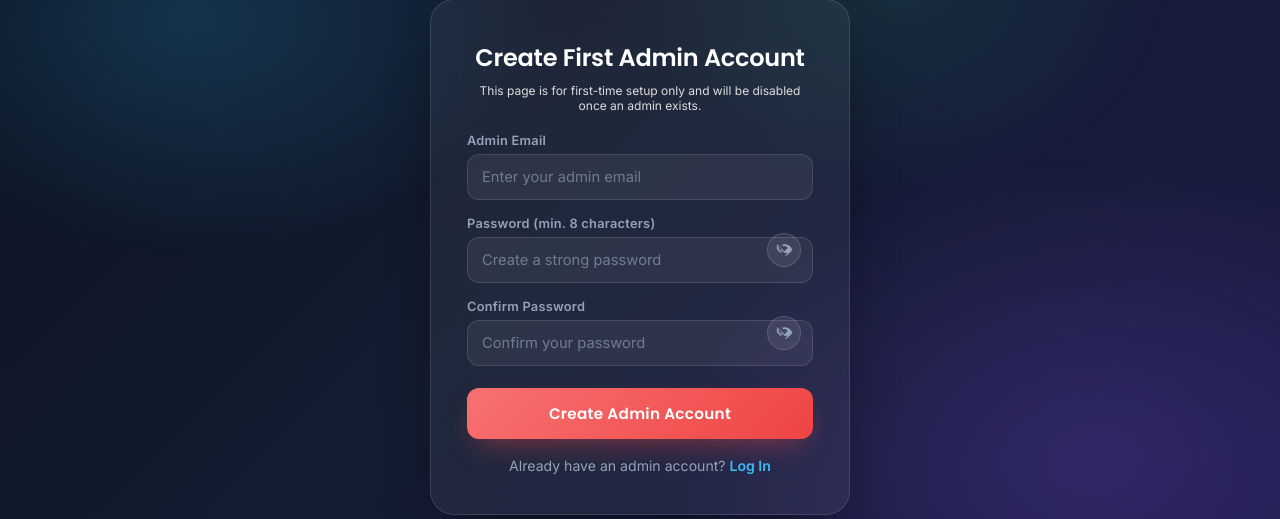
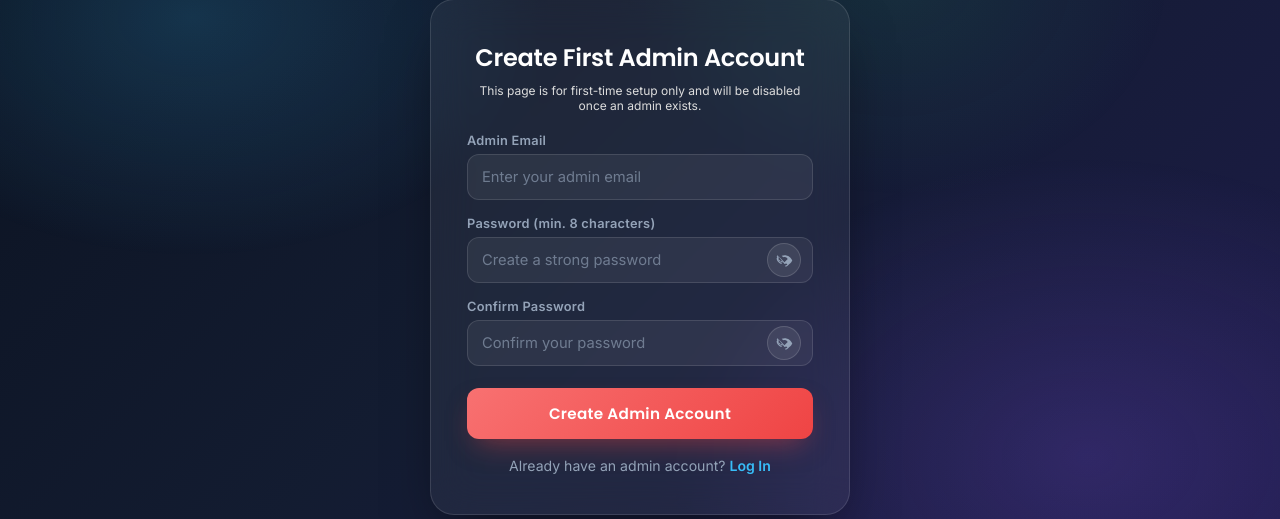
Before and after one commit to caranzaalex02-tech/Academic-Struggle-Chatbot, a Flask app: page /admin/register in a window 1280 px wide. Shown: the part 143-662 px from the top of the page. Run offline with Flask 3, Linux system fonts and the light colour scheme; data that the repository does not hold is empty; some libraries are stand-ins or nearby versions.

Commit message:
Fix eye icon centering on admin register page (both password fields)
- Restructure .password-wrapper to only wrap input + toggle, not the label, for both password and confirm_password fields

```diff
--- a/templates/admin_register.html
+++ b/templates/admin_register.html
@@ -130,21 +130,25 @@
             <label for="email">Admin Email</label>
             <input type="email" name="email" id="email" placeholder="Enter your admin email" required>
         </div>
-        <div class="form-group password-wrapper">
+        <div class="form-group">
             <label for="password">Password (min. 8 characters)</label>
+            <div class="password-wrapper">
                 <input type="password" name="password" id="password" placeholder="Create a strong password" required>
                 <span class="toggle-password" data-target="password">
                     <svg class="eye-closed" xmlns="http://www.w3.org/2000/svg" width="18" height="18" viewBox="0 0 24 24" fill="currentColor"><path d="M12 7c2.76 0 5 2.24 5 5c0 .65-.13 1.26-.36 1.83l2.92 2.92c1.51-1.26 2.7-2.89 3.43-4.75C21.27 7.61 17 4.5 12 4.5c-1.4 0-2.74.25-3.98.7l2.16 2.16C10.74 7.13 11.35 7 12 7M2.28 4.49L.86 5.91 2 7.05C1.29 7.95.72 9 1 10.24c.73 3.38 3.97 6.03 7 6.71v-1.7c-1.73-.43-3.23-1.55-4.26-3.01.3-.5.66-1 1.06-1.47l1.42 1.42c-.15.43-.28.88-.36 1.34h1.5c.08-.44.21-.86.39-1.26l2.11 2.11c-.4.1-.81.15-1.23.15-2.76 0-5-2.24-5-5c0-.59.11-1.16.31-1.69L2.28 4.49M12 17c.95 0 1.82-.27 2.57-.72l1.43 1.43C15.9 18.44 14.62 19 13.19 19v1.7c3.03-.68 6.27-3.33 7-6.71.28-1.24-.29-2.29-1-3.19L17.73 8.57 12 14.3 2.28 4.49Z"/></svg>
                     <svg class="eye-open" xmlns="http://www.w3.org/2000/svg" width="18" height="18" viewBox="0 0 24 24" fill="currentColor" style="display:none;"><path d="M12 4.5C7 4.5 2.73 7.61 1 12c1.73 4.39 6 7.5 11 7.5s9.27-3.11 11-7.5C21.27 7.61 17 4.5 12 4.5m0 12c-2.76 0-5-2.24-5-5s2.24-5 5-5 5 2.24 5 5-2.24 5-5 5Z"/></svg>
                 </span>
             </div>
-        <div class="form-group password-wrapper">
+        </div>
+        <div class="form-group">
             <label for="confirm_password">Confirm Password</label>
+            <div class="password-wrapper">
                 <input type="password" name="confirm_password" id="confirm_password" placeholder="Confirm your password" required>
                 <span class="toggle-password" data-target="confirm_password">
                     <svg class="eye-closed" xmlns="http://www.w3.org/2000/svg" width="18" height="18" viewBox="0 0 24 24" fill="currentColor"><path d="M12 7c2.76 0 5 2.24 5 5c0 .65-.13 1.26-.36 1.83l2.92 2.92c1.51-1.26 2.7-2.89 3.43-4.75C21.27 7.61 17 4.5 12 4.5c-1.4 0-2.74.25-3.98.7l2.16 2.16C10.74 7.13 11.35 7 12 7M2.28 4.49L.86 5.91 2 7.05C1.29 7.95.72 9 1 10.24c.73 3.38 3.97 6.03 7 6.71v-1.7c-1.73-.43-3.23-1.55-4.26-3.01.3-.5.66-1 1.06-1.47l1.42 1.42c-.15.43-.28.88-.36 1.34h1.5c.08-.44.21-.86.39-1.26l2.11 2.11c-.4.1-.81.15-1.23.15-2.76 0-5-2.24-5-5c0-.59.11-1.16.31-1.69L2.28 4.49M12 17c.95 0 1.82-.27 2.57-.72l1.43 1.43C15.9 18.44 14.62 19 13.19 19v1.7c3.03-.68 6.27-3.33 7-6.71.28-1.24-.29-2.29-1-3.19L17.73 8.57 12 14.3 2.28 4.49Z"/></svg>
                     <svg class="eye-open" xmlns="http://www.w3.org/2000/svg" width="18" height="18" viewBox="0 0 24 24" fill="currentColor" style="display:none;"><path d="M12 4.5C7 4.5 2.73 7.61 1 12c1.73 4.39 6 7.5 11 7.5s9.27-3.11 11-7.5C21.27 7.61 17 4.5 12 4.5m0 12c-2.76 0-5-2.24-5-5s2.24-5 5-5 5 2.24 5 5-2.24 5-5 5Z"/></svg>
                 </span>
+            </div>
         </div>
         <button type="submit">Create Admin Account</button>
     </form>
```
Lines whose indentation alone changed are shown as unchanged.
